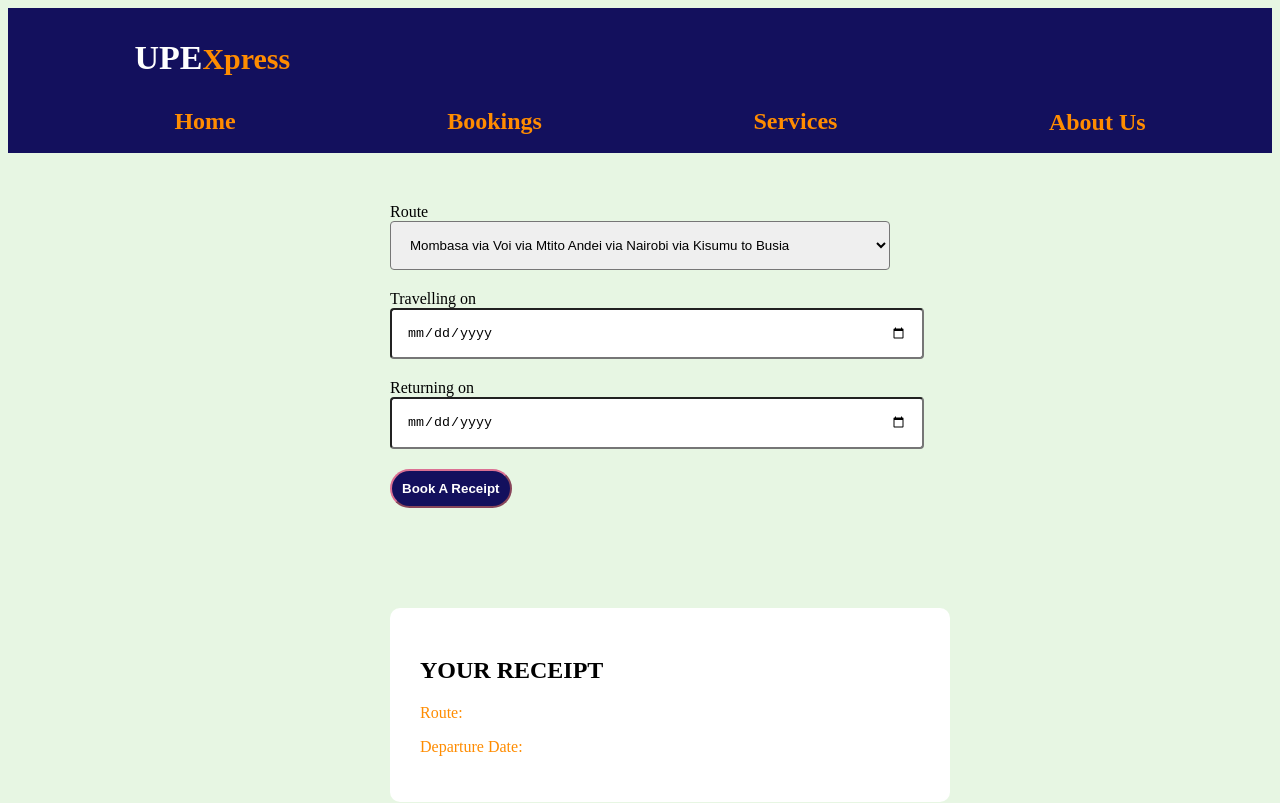
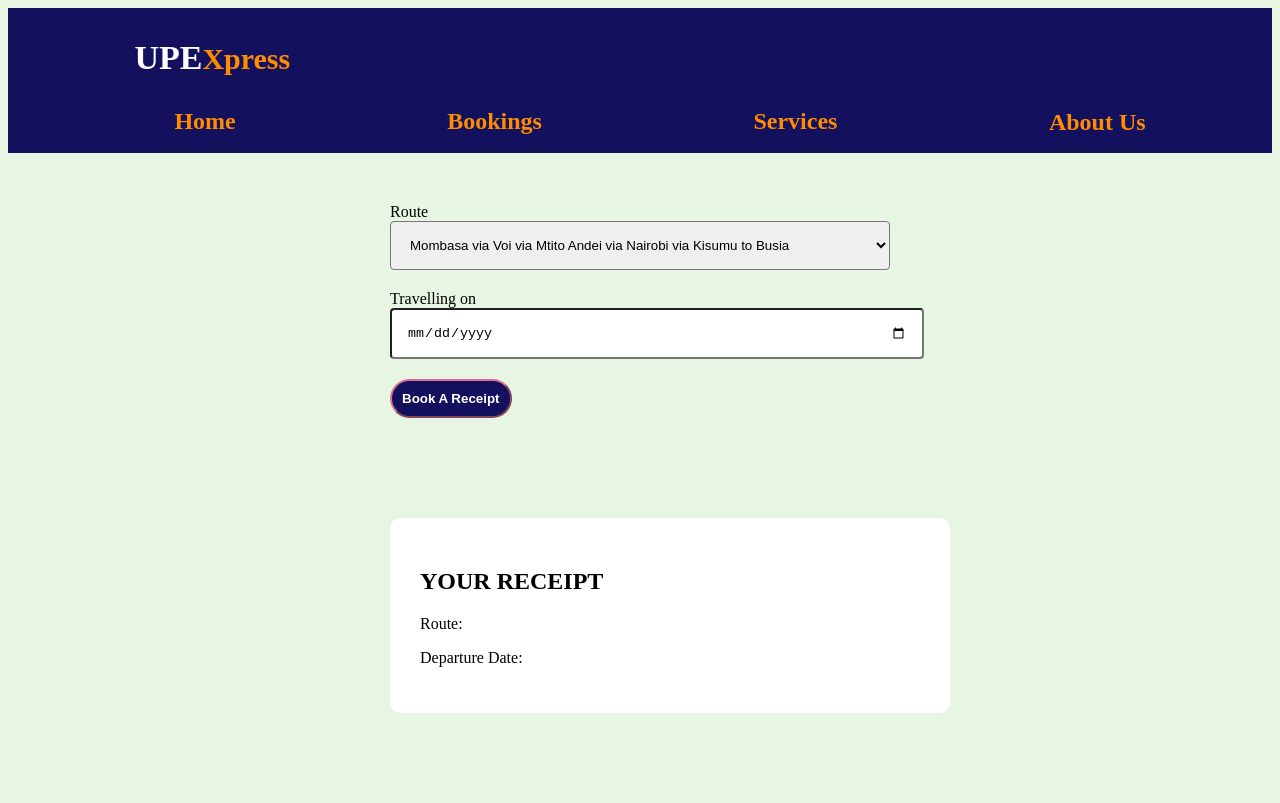
Before and after one commit to rodgersochieng/UPEXpress, a React (Create React App) app: page /booking in a window 1280 px wide. Shown: the top 803 px of the page. Built offline with nearby package versions, Linux system fonts and the light colour scheme; data requests are answered from the project's data file.

Commit message:
final commit

```diff
--- a/src/BookingPage/Booking.js
+++ b/src/BookingPage/Booking.js
@@ -39,8 +39,8 @@ export default function Booking() {
         {/* <input placeholder="leaving from" type="text"></input> */}
         <label>Travelling on</label>
         <input id="date" type="date"></input>
-        <label>Returning on</label>
-        <input placeholder="leaving from" type="date"></input>
+        {/* <label>Returning on</label>
+        <input placeholder="Optional" type="date"></input> */}
 
         <button onClick={(e) => handleclick(e)} type="submit">
           Book A Receipt
--- a/src/BookingPage/booking.css
+++ b/src/BookingPage/booking.css
@@ -21,4 +21,8 @@ select {
   background: white;
   padding: 30px;
   border-radius: 10px;
+  margin-bottom: 40%;
 }
+.receipt p {
+  color: black;
+}
```
